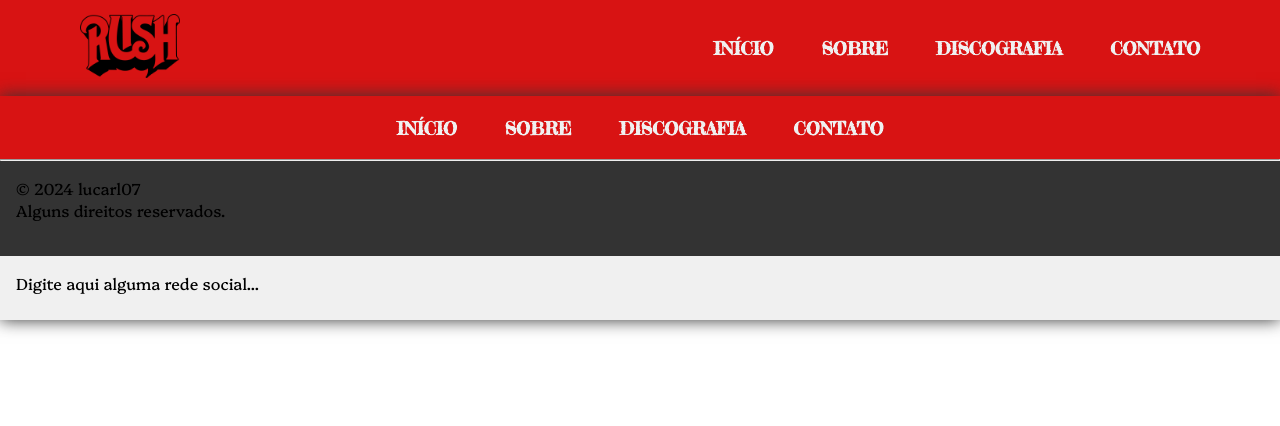
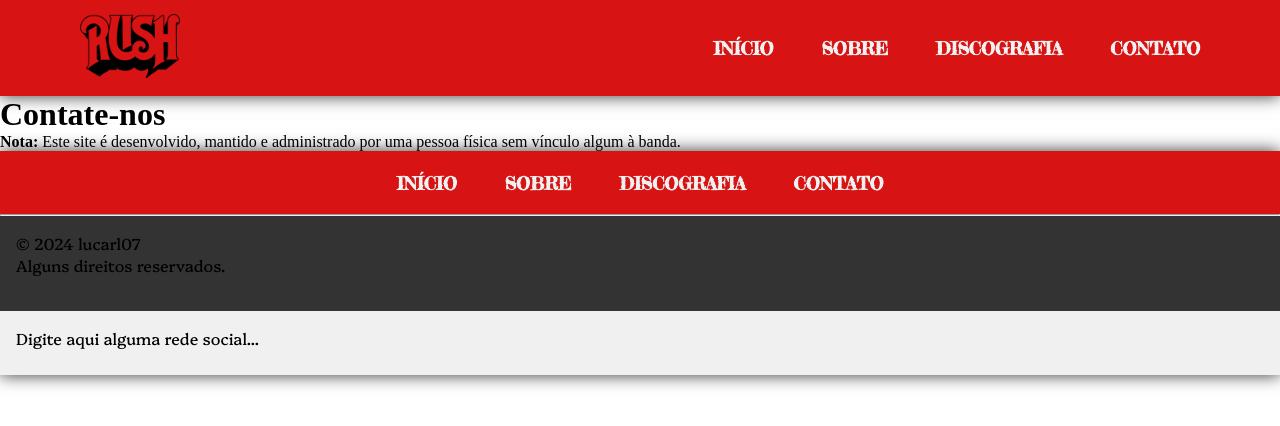
Before and after one commit to lucarl07/rush-fan-page, a React (Vite) app: page /contato in a window 1280 px wide. Shown: the top 426 px of the page. Built offline with nearby package versions, Linux system fonts and the light colour scheme.

Commit message:
Add default text to each main component

```diff
--- a/src/components/MainPages/AboutRush.jsx
+++ b/src/components/MainPages/AboutRush.jsx
@@ -1,5 +1,9 @@
 const AboutRush = () => {
-  return (<></>)
+  return (
+    <>
+      <h1>Conheça a história da lendária banda canadense</h1>
+    </>
+  )
 }
 
 export default AboutRush;
--- a/src/components/MainPages/Contact.jsx
+++ b/src/components/MainPages/Contact.jsx
@@ -1,5 +1,13 @@
 const Contact = () => {
-  return (<></>)
+  return (
+    <>
+      <h1>Contate-nos</h1>
+      <p>
+        <strong>Nota:</strong> Este site é desenvolvido, mantido e
+        administrado por uma pessoa física sem vínculo algum à banda.
+      </p>
+    </>
+  )
 }
 
 export default Contact;
--- a/src/components/MainPages/Discography.jsx
+++ b/src/components/MainPages/Discography.jsx
@@ -1,5 +1,9 @@
 const Discography = () => {
-  return (<></>)
+  return (
+    <>
+      <h1>Discografia do Rush</h1>
+    </>
+  )
 }
 
 export default Discography;
--- a/src/components/MainPages/Home.jsx
+++ b/src/components/MainPages/Home.jsx
@@ -1,5 +1,9 @@
 const Home = () => {
-  return (<></>)
+  return (
+    <>
+      <h1>Bem-vindo à Página Inicial!</h1>
+    </>
+  )
 }
 
 export default Home;
```
